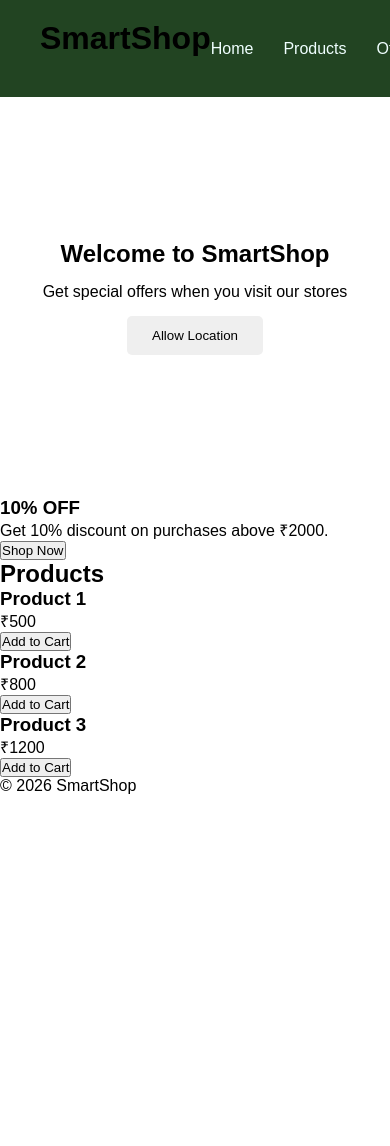
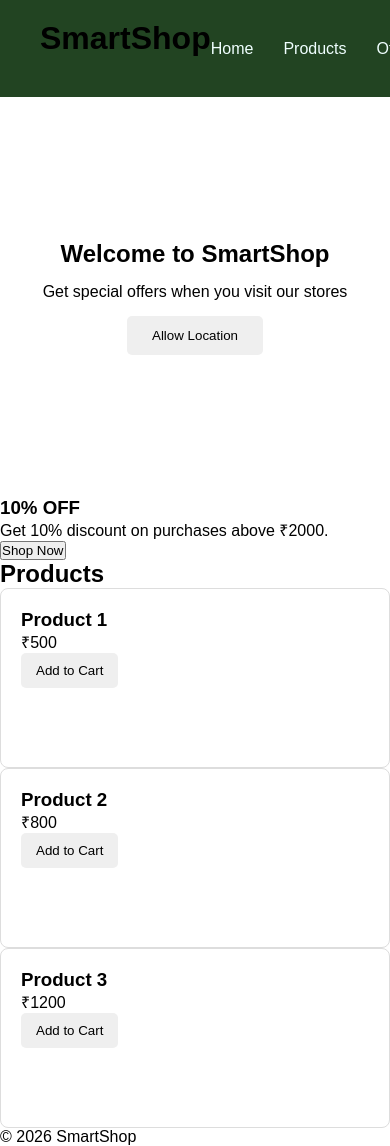
Before and after one commit to KM-Krish/smartshop, a React (Vite) app: page / in a window 390 px wide. Shown: the top 1146 px of the page. Before the commit the page ends 844 px from the top, so only its background shows below. Built offline with nearby package versions, Linux system fonts and the light colour scheme.

Commit message:
Build responsive product grid

```diff
--- a/src/App.css
+++ b/src/App.css
@@ -17,6 +17,35 @@ body {
     align-items: center;
     gap: 15px;
 
+}
+
+.products-grid{
+    display: grid;
+    grid-template-columns: repeat(3,1fr);
+
+
+}
+
+@media (max-width: 768px) {
+    .products-grid {
+        grid-template-columns: 1fr;
+    }
+}
+.products-grid article {
+    border : 1px solid #ddd;
+    padding: 20px;
+    border-radius: 8px;
+    min-height: 180px;
+}
+.products-grid article button {
+    padding: 10px 15px;
+    border: none;
+    border-radius: 5px;
+    cursor: pointer;
+}
+
+.products-grid button:hover {
+    background-color: #ddd;
 }
 
 header {
--- a/src/App.jsx
+++ b/src/App.jsx
@@ -25,7 +25,7 @@ function App(){
 
 
 
-       <article>
+          <article>
             <h3>10% OFF</h3>
             <p>Get 10% discount on purchases above ₹2000.</p>
             <button>Shop Now</button>
@@ -34,7 +34,7 @@ function App(){
 
         <section>
           <h2>Products</h2>
-
+          <div className="products-grid">
           <article>
             <h3>Product 1</h3>
             <p>₹500</p>
@@ -52,6 +52,7 @@ function App(){
             <p>₹1200</p>
             <button>Add to Cart</button>
           </article>
+          </div>
         </section>
       </main>
 
```
